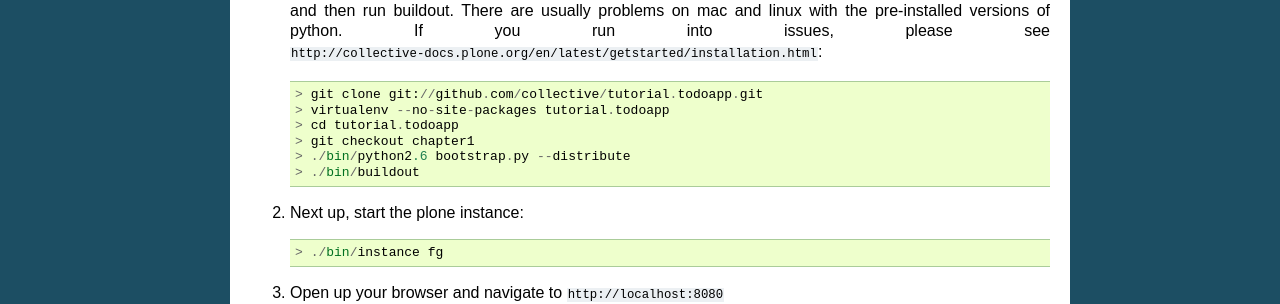
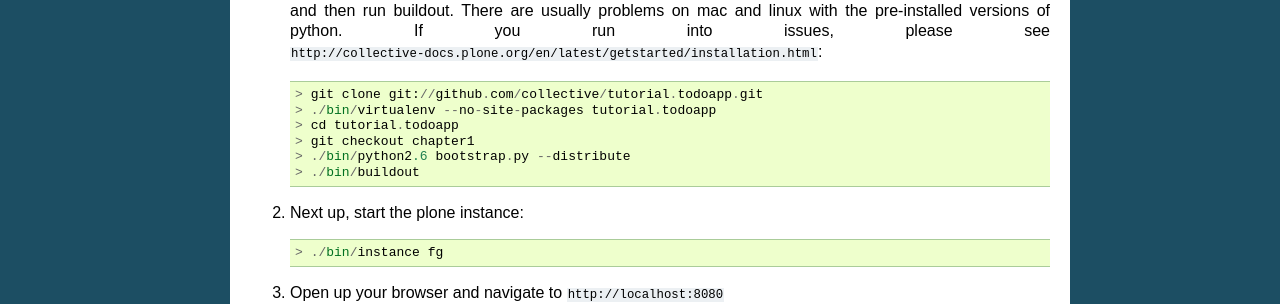
Before and after one commit to collective/tutorial.todoapp, a Sphinx documentation site: the page built from docs/chapter_0.rst, in a window 1280 px wide. Shown: the part 439-743 px from the top of the page. Built offline with Sphinx 7.4.7, drawn with Linux system fonts in a browser that asks for light colours.

Commit message:
Update docs/chapter_0.rst

```diff
--- a/docs/chapter_0.rst
+++ b/docs/chapter_0.rst
@@ -26,7 +26,7 @@
 #. Using git, checkout the base buildout and code for this tutorial. Run bootstrap .py with Python 2.6 or higher, and then run buildout. There are usually problems on mac and linux with the pre-installed versions of python. If you run into issues, please see ``http://collective-docs.plone.org/en/latest/getstarted/installation.html``::
 
     > git clone git://github.com/collective/tutorial.todoapp.git
-    > virtualenv --no-site-packages tutorial.todoapp
+    > ./bin/virtualenv --no-site-packages tutorial.todoapp
     > cd tutorial.todoapp
     > git checkout chapter1
     > ./bin/python2.6 bootstrap.py --distribute
```
